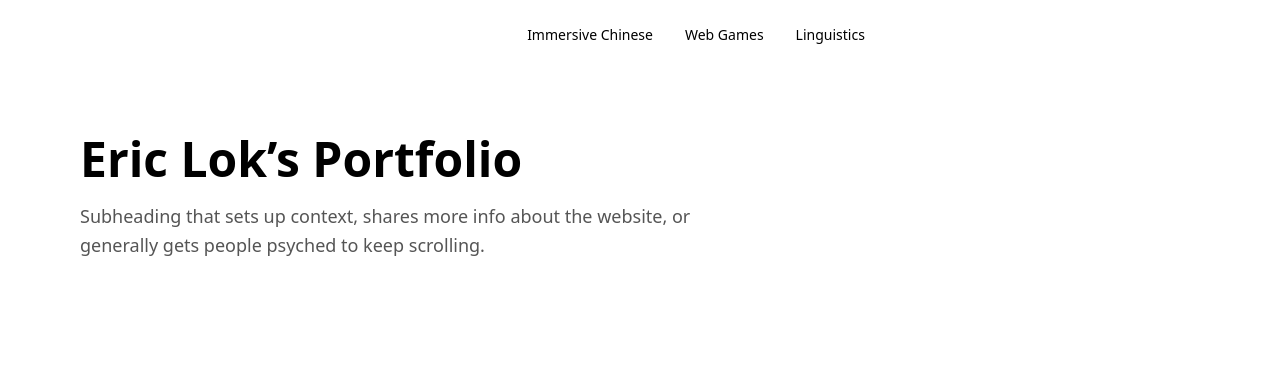
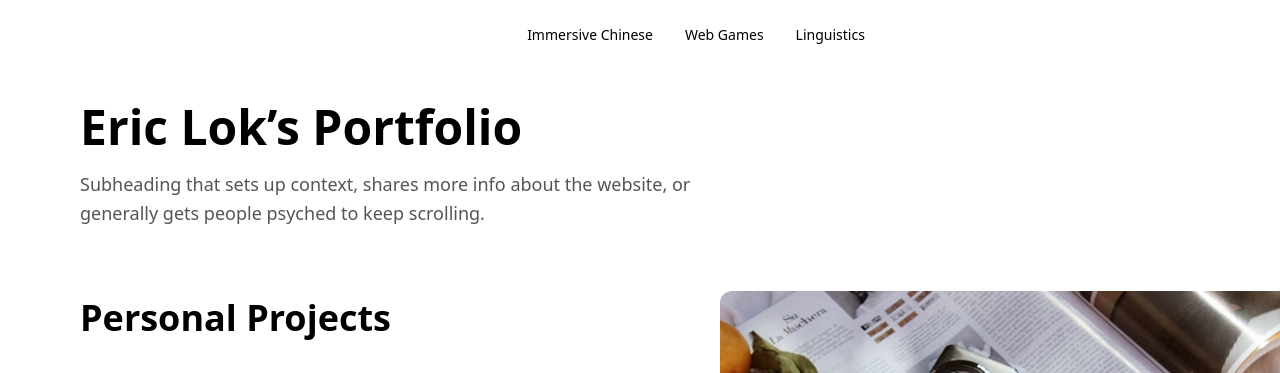
Before and after one commit to EricL22/EricL22.github.io, a React (Vite) app: page / in a window 1280 px wide. Shown: the top 373 px of the page. Built offline with nearby package versions, Linux system fonts and the light colour scheme.

Commit message:
Update Portfolio.css

```diff
--- a/src/components/Portfolio.css
+++ b/src/components/Portfolio.css
@@ -35,7 +35,7 @@ body {
 
 /* Hero */
 .hero {
-  padding: 64px 80px;
+  padding: 32px 80px;
 }
 
 .hero-text {
@@ -56,7 +56,7 @@ body {
 
 /* Personal Projects */
 .personal-projects {
-  padding: 64px 80px;
+  padding: 32px 80px;
   display: grid;
   grid-template-columns: 1fr 1fr;
   gap: 48px;
@@ -114,7 +114,7 @@ body {
 
 /* Collaborative Projects */
 .collaborative-projects {
-  padding: 64px 80px;
+  padding: 32px 80px;
 }
 
 .collaborative-projects h2 {
```
